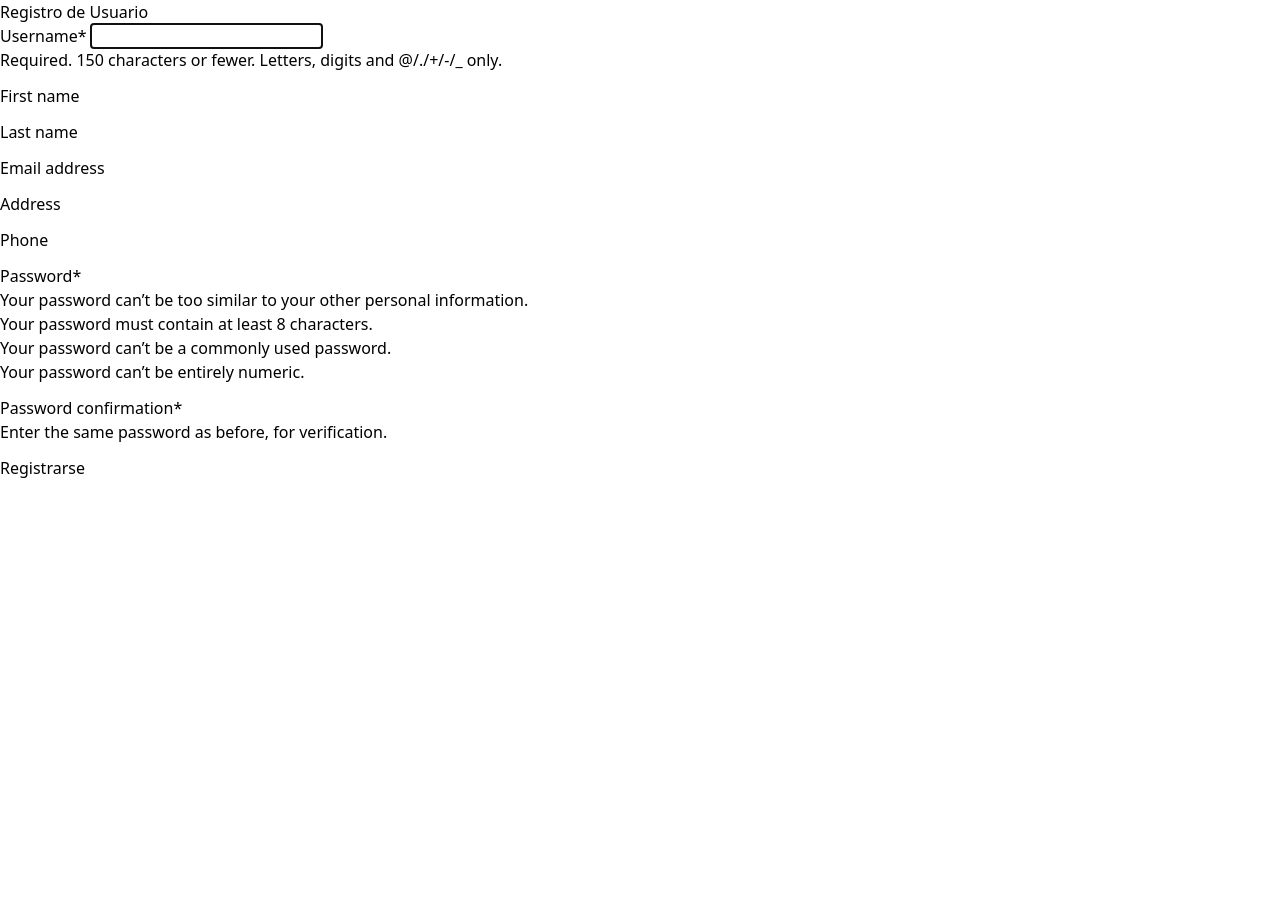
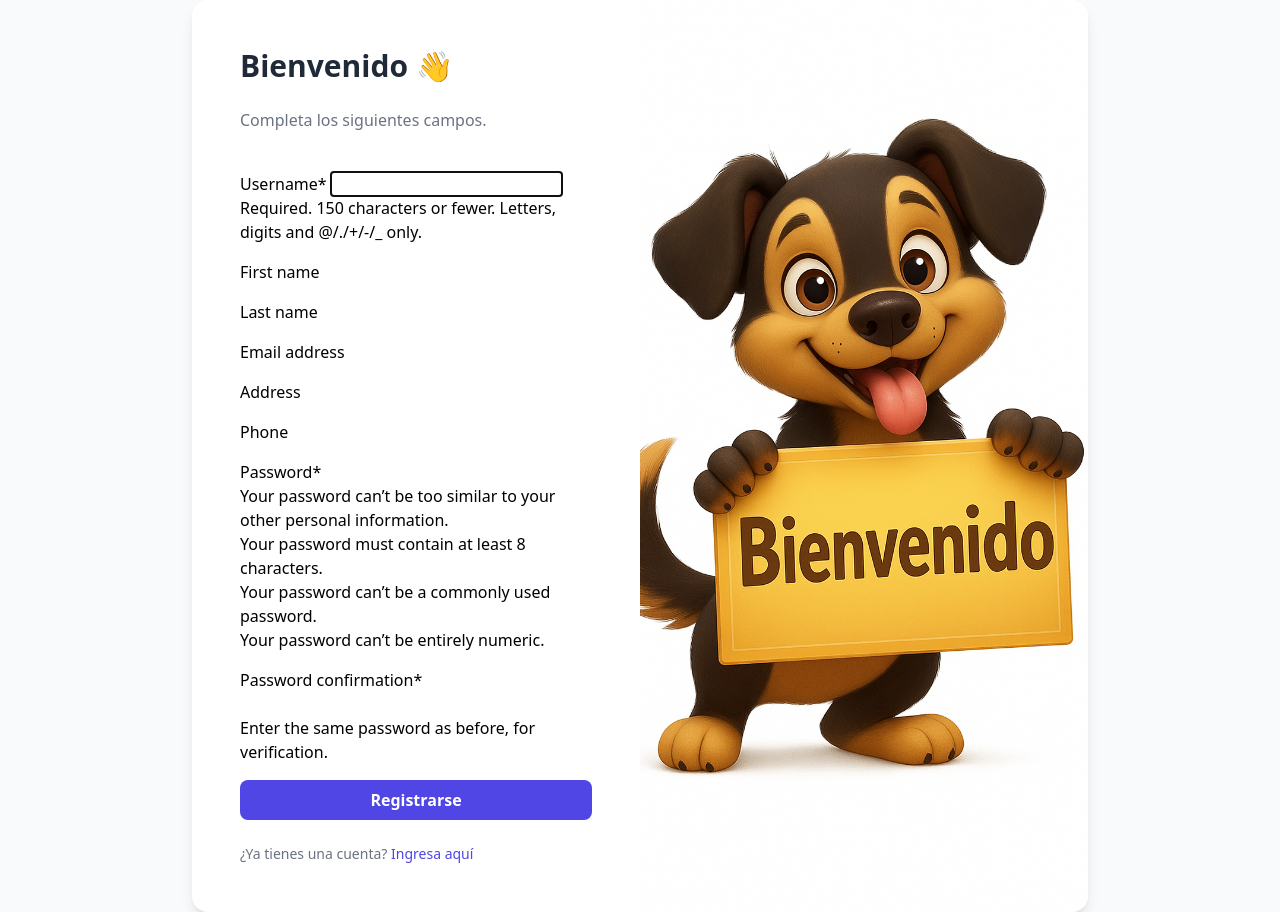
Before and after one commit to Thomas-Cornejo/appfundationwDj, a Django app: page /users/register/ in a window 1280 px wide. Before the commit the page ends 478 px from the top, so only its background shows below. Run offline with Django 5.2, Linux system fonts and the light colour scheme; some libraries are stand-ins or nearby versions.

Commit message:
feat: update views home-register-login and navbar, add url and views perfil

```diff
--- a/users/templates/users/home.html
+++ b/users/templates/users/home.html
@@ -1,7 +1,5 @@
 {% extends "base.html" %} {% load static %} {% block content %}
 {% include "partials/navbar.html" %}
-<script src="{% static 'js/navbar.js' %}"></script>
-
 <main class="bg-slate-100 min-h-screen">
   <section class="bg-slate-100 py-20 px-8">
     <div class="flex flex-col lg:flex-row max-w-7xl mx-auto gap-10">
--- a/users/templates/users/login.html
+++ b/users/templates/users/login.html
@@ -24,13 +24,13 @@
 
       <p class="mt-6 text-sm text-gray-500">
         ¿No tienes una cuenta?
-        <a href="#" class="text-indigo-600 hover:underline">Regístrate aquí</a>
+        <a href="{% url 'register' %}" class="text-indigo-600 hover:underline">Regístrate aquí</a>
       </p>
     </div>
 
     <div class="hidden md:block">
       <img
-        src="{% static 'WelcomeDog.png' %}"
+        src="{% static 'images/WelcomeDog.png' %}"
         alt="Welcome Dog"
         class="h-full w-full object-cover"
       />
--- a/users/templates/users/register.html
+++ b/users/templates/users/register.html
@@ -1,11 +1,44 @@
 {% extends "base.html" %}
+{% load tailwind_filters %}
 {% load crispy_forms_tags %}
+{% load static %}
+
 
 {% block content %}
-<h2>Registro de Usuario</h2>
-<form method="post">
-    {% csrf_token %}
-    {{ form|crispy }}
-    <button type="submit">Registrarse</button>
-</form>
+<div class="flex min-h-screen items-center justify-center bg-gray-50 px-4">
+  <div
+    class="w-full max-w-4xl overflow-hidden rounded-2xl shadow-lg bg-white grid grid-cols-1 md:grid-cols-2"
+  >
+    <div class="p-8 sm:p-12 flex flex-col justify-center">
+      <h2 class="text-3xl font-bold text-gray-800 mb-6">Bienvenido 👋</h2>
+      <p class="text-gray-500 mb-6">
+        Completa los siguientes campos.
+      </p>
+
+      <form action="" method="post" class="space-y-4">
+        {% csrf_token %} {{ form|crispy }}
+
+        <button
+          type="submit"
+          class="w-full rounded-lg bg-indigo-600 px-4 py-2 text-white font-semibold hover:bg-blue-500 transition duration-200"
+        >
+          Registrarse
+        </button>
+      </form>
+
+      <p class="mt-6 text-sm text-gray-500">
+        ¿Ya tienes una cuenta?
+        <a href="{% url 'login' %}" class="text-indigo-600 hover:underline">Ingresa aquí</a>
+      </p>
+    </div>
+
+    <div class="hidden md:block">
+      <img
+        src="{% static 'images/WelcomeDog.png' %}"
+        alt="Welcome Dog"
+        class="h-full w-full object-cover"
+      />
+    </div>
+  </div>
+</div>
 {% endblock %}
--- a/users/urls.py
+++ b/users/urls.py
@@ -1,6 +1,7 @@
 from django.contrib.auth.views import LoginView, LogoutView
 from .views import RegisterView, HomeView
 from django.urls import path
+from . import views
 
 urlpatterns = [
     path("login/", LoginView.as_view(template_name="users/login.html"), name="login"),
@@ -11,4 +12,5 @@ urlpatterns = [
         name="register",
     ),
     path("home/", HomeView.as_view(template_name="users/home.html"), name="home"),
+    path("perfil/", views.perfil, name="perfil"),
 ]
--- a/users/views.py
+++ b/users/views.py
@@ -1,7 +1,9 @@
+from django.shortcuts import render
 from django.urls import reverse_lazy
 from django.views.generic import CreateView, TemplateView
 from .forms import CustomUserCreationForm
 from .models import CustomUser
+from django.contrib.auth.decorators import login_required
 
 
 class RegisterView(CreateView):
@@ -13,3 +15,7 @@ class RegisterView(CreateView):
 
 class HomeView(TemplateView):
     template_name = "users/home.html"
+
+@login_required
+def perfil(request):
+    return render(request, "users/perfil.html")
```
Also changed, not shown: users/templates/partials/navbar.html (+9 -3 lines), users/migrations/0001_initial.py.
